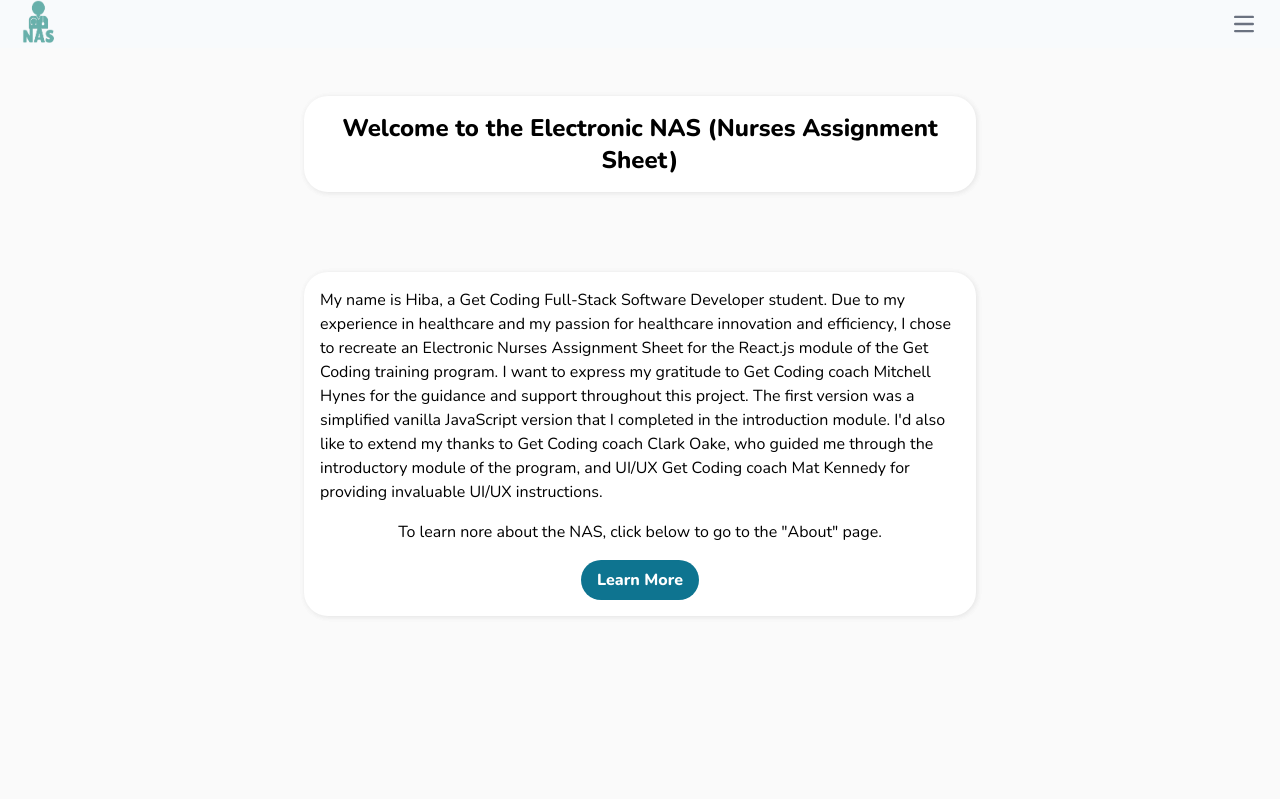
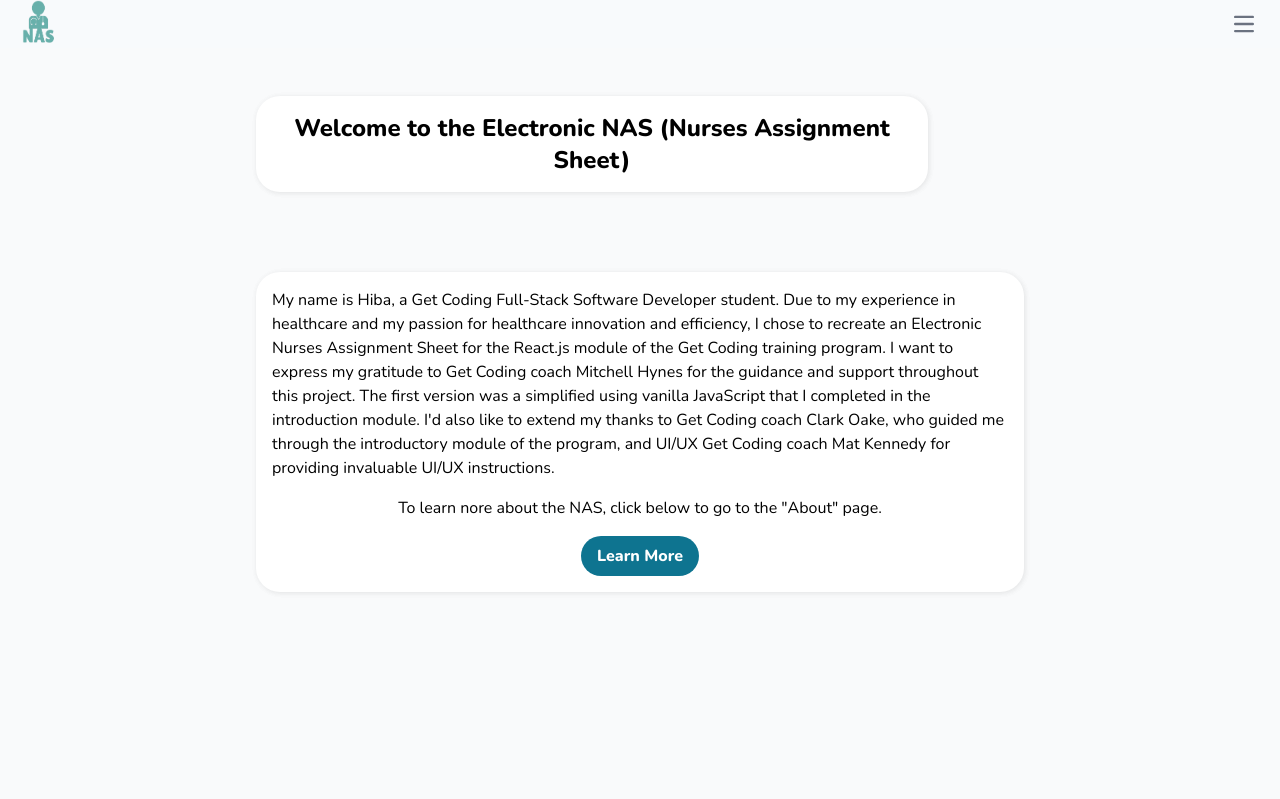
Before and after one commit to Hiba-Mohamed/Reactjs-Nurses-Assignment-Sheet, a React (Vite) app: page / in a window 1280 px wide. Shown: the top 799 px of the page. Built offline with nearby package versions, Linux system fonts and the light colour scheme.

Commit message:
styling, depolyment

```diff
--- a/src/pages/introPage.tsx
+++ b/src/pages/introPage.tsx
@@ -1,23 +1,25 @@
 export function LandingPage (){
     return (
-      <div className="min-h-screen items-center bg-neutral-50 font-nunito pt-12 flex flex-col max-w-xl sm:max-w-full">
+      <div className="min-h-screen items-center bg-gray-50 font-nunito pt-12 flex flex-col max-w-xl sm:max-w-full">
+        <div className="">
           <div className="rounded-3xl bg-white flex flex-col items-center mx-4 shadow-lg p-4 text-lg max-w-sm sm:max-w-2xl sm:text-2xl text-center font-bold">
             Welcome to the Electronic NAS (Nurses Assignment Sheet)
           </div>
-        <div className="rounded-3xl bg-white flex flex-col items-center max-w-sm  sm:max-w-2xl mx-4 shadow-lg p-4 text-start mt-20 mb-20 p-12">
+          <div className="rounded-3xl bg-white flex flex-col items-center max-w-sm  sm:max-w-3xl mx-4 shadow-lg p-4 text-start mt-20 mb-20 p-12">
             My name is Hiba, a Get Coding Full-Stack Software Developer student.
             Due to my experience in healthcare and my passion for healthcare
             innovation and efficiency, I chose to recreate an Electronic Nurses
             Assignment Sheet for the React.js module of the Get Coding training
             program. I want to express my gratitude to Get Coding coach Mitchell
-          Hynes for the guidance and support throughout this project. The first
-          version was a simplified vanilla JavaScript version that I completed
-          in the introduction module. I'd also like to extend my thanks to Get
-          Coding coach Clark Oake, who guided me through the introductory module
-          of the program, and UI/UX Get Coding coach Mat Kennedy for providing
-          invaluable UI/UX instructions.
+            Hynes for the guidance and support throughout this project. The
+            first version was a simplified using vanilla JavaScript  that I
+            completed in the introduction module. I'd also like to extend my
+            thanks to Get Coding coach Clark Oake, who guided me through the
+            introductory module of the program, and UI/UX Get Coding coach Mat
+            Kennedy for providing invaluable UI/UX instructions.
             <p className="py-4">
-            To learn nore about the NAS, click below to go to the "About" page.
+              To learn nore about the NAS, click below to go to the "About"
+              page.
             </p>
             <a
               href="/about"
@@ -27,8 +29,9 @@
               Learn More
             </a>
           </div>
+        </div>
 
-        <div className="flex flex-row rounded-3xl bg-white flex flex-row items-center gap-4 sm:mt-28 max-w-sm mx-4 shadow-lg p-4 text-start text-lg my-4">
+        <div className="flex flex-row  flex flex-row items-center gap-4 sm:mt-28 max-w-lg mx-4 p-4 text-start text-lg my-4">
           <img src="/images/NAS-logo.png" alt="NAS logo" className="h-12" />
           <p className="font-bold text-xl">
             A quick guide to get started below:
```
Lines whose indentation alone changed are shown as unchanged.
